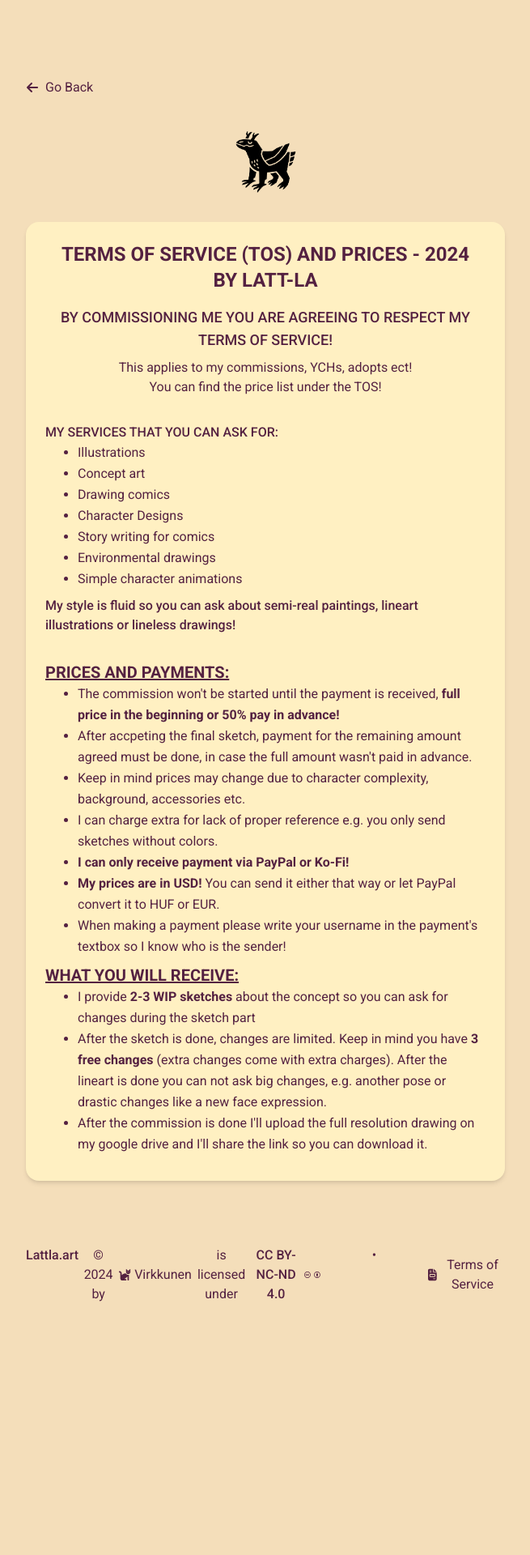
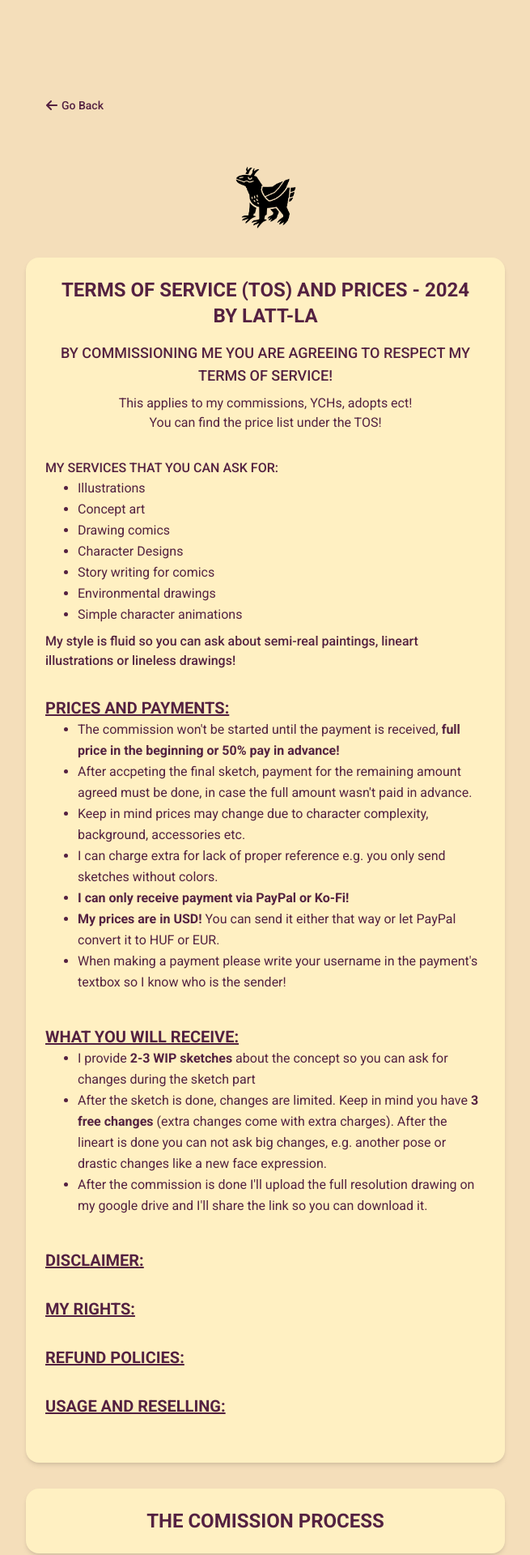
Before and after one commit to latt-la/latt-la.github.io, a React (Vite) app: page /#/terms in a window 1280 px wide. Shown: the part 120-2040 px from the top of the page at 81% size, without its empty margins (312-967 px from the left). Before the commit the page ends 1946 px from the top, so only its background shows below. Built offline with nearby package versions, Linux system fonts and the light colour scheme; a web font is replaced by a local one.

Commit message:
in progress terms

```diff
--- a/src/index.css
+++ b/src/index.css
@@ -6,6 +6,6 @@
 
 @layer base {
   body {
-    @apply bg-latt-bg text-latt-purple font-roboto;
+    @apply bg-latt-bg text-latt-purple font-roboto transition-all ease-in-out duration-200;
   }
 }
--- a/src/pages/Terms.tsx
+++ b/src/pages/Terms.tsx
@@ -1,18 +1,11 @@
-import { FaArrowLeft } from 'react-icons/fa6';
-import { Link } from 'react-router-dom';
 import Block from '../components/Block';
+import Back from '../components/Back';
 
 const Terms = () => {
   return (
     <>
       <div className='flex flex-col justify-between p-6 xl:col-start-4 xl:col-span-6 gap-8'>
-        <Link
-          to='/'
-          className='flex flex-row gap-2 items-center'
-        >
-          <FaArrowLeft />
-          <span>Go Back</span>
-        </Link>
+        <Back />
         <div className='flex justify-center'>
           <img
             src='./Allan_icon.png'
@@ -51,7 +44,7 @@ const Terms = () => {
               </span>
             </div>
 
-            <div className='text-left flex flex-col'>
+            <div className='text-left flex flex-col mb-8'>
               <span className='font-semibold text-xl underline'>PRICES AND PAYMENTS:</span>
               <ul className='list-disc ml-10 mb-2 leading-relaxed'>
                 <li>
@@ -84,7 +77,7 @@ const Terms = () => {
               </ul>
             </div>
 
-            <div className='text-left flex flex-col'>
+            <div className='text-left flex flex-col mb-8'>
               <span className='font-semibold text-xl underline'>WHAT YOU WILL RECEIVE:</span>
               <ul className='list-disc ml-10 mb-2 leading-relaxed'>
                 <li>
@@ -97,13 +90,39 @@ const Terms = () => {
                   extra charges). After the lineart is done you can not ask big changes, e.g.
                   another pose or drastic changes like a new face expression.
                 </li>
-                <li>After the commission is done I'll upload the full resolution drawing on my google drive and I'll share the link so you can download it.</li>
+                <li>
+                  After the commission is done I'll upload the full resolution drawing on my google
+                  drive and I'll share the link so you can download it.
+                </li>
               </ul>
             </div>
 
-            <div className='text-left flex flex-col'></div>
+            <div className='text-left flex flex-col mb-8'>
+            <span className='font-semibold text-xl underline'>DISCLAIMER:</span>
 
+            </div>
+
+            <div className='text-left flex flex-col mb-8'>
+            <span className='font-semibold text-xl underline'>MY RIGHTS:</span>
+
+            </div>
+
+            <div className='text-left flex flex-col mb-8'>
+            <span className='font-semibold text-xl underline'>REFUND POLICIES:</span>
+
+            </div>
+
+            <div className='text-left flex flex-col mb-8'>
+            <span className='font-semibold text-xl underline'>USAGE AND RESELLING:</span>
+
+            </div>
           </div>
+        </Block>
+        <Block>
+        <div className='flex flex-col justify-center text-center'>
+        <span className='font-bold text-2xl'>THE COMISSION PROCESS</span>
+
+        </div>
         </Block>
       </div>
     </>
```
